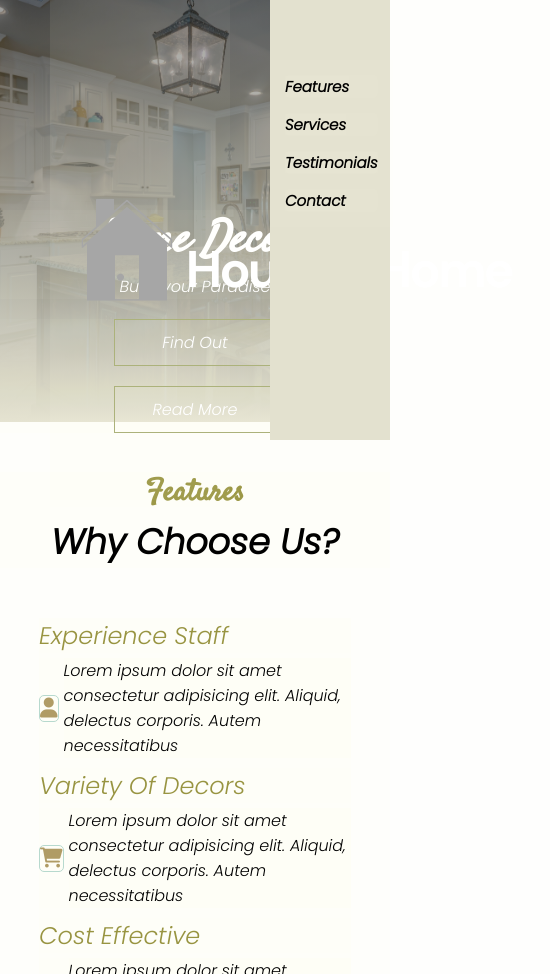
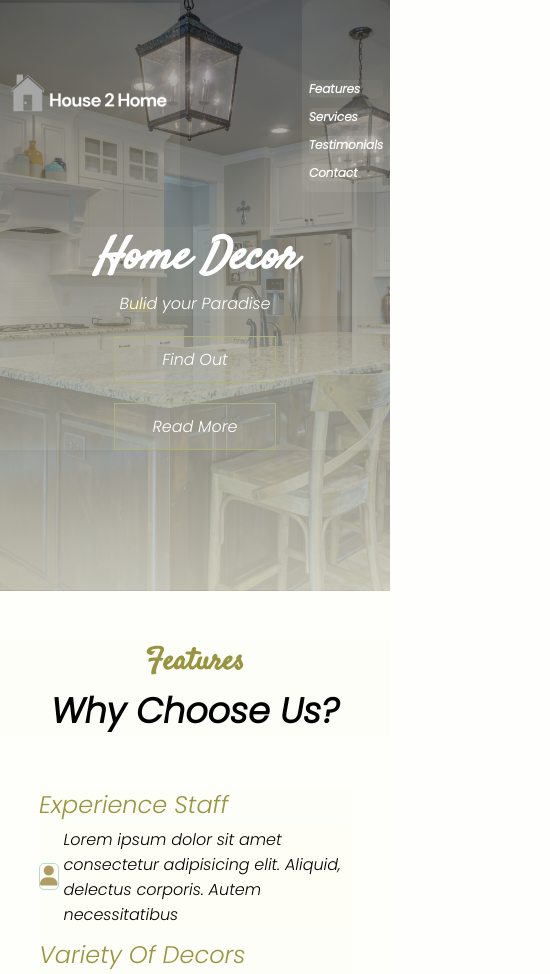
Before and after one commit to aryan-mishra1404/Web1, a plain HTML site: page index.html in a window 390 px wide. Shown: the top 974 px of the page, 550 px wide, since content can reach past the window. Drawn offline with Linux system fonts and the light colour scheme.

Commit message:
Update style.css

```diff
--- a/style.css
+++ b/style.css
@@ -7,65 +7,65 @@
 
 #banner{
     background-color:#fff;
-    background: linear-gradient(rgba(0,0,0,0.4),#e3e1cf), url('/IMAGES/banner1.jpg');
+    background: linear-gradient(rgba(0,0,0,0.4),#e3e1cfd2), url('IMAGES/banner1.jpg');
     background-size: cover;
     background-position: center;
     height: 100vh;
 
 }
 
+.banner-upper{
+    width: 100%;
+    margin: auto;
+    display: flex;
+    flex-wrap: wrap;
+    align-items: center;
+    justify-content: space-between;
+
+}
 .logo{
-    width: 180px;
-    position: absolute;
+    width: 100%;
     margin-left: 50px;
+    flex: 0 0 30%;
 }
 
-/* Side Navabar links */
+.logo img{
+    width: 200px;
+}
 
-.banner-links{
+.banner-links {
     width: 100%;
-    padding-top: 60px;
-    /* text-align: right; */
-    /* list-style-type: none; */
-    margin: auto;
-    position: absolute;
+    justify-content: right;
+    flex: 0 0 30%;
+    margin-right: 50px;
+    display: flex;
+}
+
+.banner-links ul{
+    display: flex;
+    align-items: center;
+    list-style-type: none;
 
 }
-.banner-links ul{
-    display: flex;
-    justify-content: right;
-    list-style-type: none;
-    /* opacity: -1; */
-}
 .banner-links li{
-    /* font-family:; */
-    font-weight: bold;
-    margin:15px ;
+
+    font-weight: 600;
+    margin:10px 10px ;
     font-size: 15px;
-
-    /* background-color: #e3e1cf; */
-    /* border: 1px solid #e3e1cf ; */
     border-radius: 5px;
-    /* padding: 10px; */
-    /* opacity: 1;s */
 }
 .banner-links li a{
     text-decoration: none;
     color: #fff;
+    border-bottom: transparent;
 }
 
 .banner-links li a:hover{
-    /* background-color: #c6c2a0;
-    color: #989441; */
     cursor: pointer;
-    color: #000;
-    transition: .5s;
+    /* color: #000; */
+    border-bottom:2px solid white;
+    transition: all .35s ease;
 }
-
-
-/* menuButton */
-
-
 
 
 
@@ -73,7 +73,7 @@
 
 .banner-text{
     text-align: center;
-    padding-top: 210px;
+    padding-top: 100px;
     color: #fff;
     font-style: italic;
 
@@ -108,16 +108,14 @@
     height: 100%;
     top:  0;
     left: 0;
-    /* color:linear-gradient(#000000,#fff); */
     background-color: #fff;
     position: absolute;
-    transition:0.5s;
+    transition:all 0.5s ease-out;
     z-index: -1;
 }
 
 .banner-button a:hover span{
     width: 100%;
-    /* background-color: #fff; */
 }
 
 .banner-button a:hover {
@@ -125,27 +123,55 @@
     font-weight: bold ;
 }
 
-@media screen and (max-width: 770px){
-    .banner-links{
-        width: 120px;
-        height: 45vh;
-        right: 0;
-        top: 0;
-        background: #e3e1cf;
-        z-index: 2;
+@media screen and (max-width: 800px){
+     #banner{
+        height: 70vh;
+        overflow: auto;
+
     }
-    #banner{
-        height: 50vh;
+
+    .banner-upper{
+        height: 15vh;
+        align-items: center;
     }
+
+    #sideNav{
+
+        margin-right: 0;
+        flex:0 0 20%;
+        z-index: 3;
+        border-radius: 12px;
+    }
+
+
+    .logo{
+        flex:0 0 20%;
+        margin-left: 0px;
+    }
+    .logo img{
+        width: 180px;
+    }
+
 
     .banner-links ul{
         display:inline-block;
+        justify-content: right;
+        padding-top: 70px;
+
     }
 
-    .banner-links ul li a{
-        color: #000;
+    .banner-links li{
+        font-weight: 700;
+        margin:10px 7px ;
+        font-size: 15px;
+        border-radius: 5px;
+
     }
 
+    .banner-links li{
+        font-size: 12px;
+
+    }
 
     .banner-text h1{
         font-size: 44px;
@@ -154,27 +180,6 @@
         display: block;
         margin: 20px auto;
     }
-
-
-/*
-
-    #menu{
-        width: 50px;
-        height: 50px;
-
-        text-align: center;
-        background:#e3e1cf;
-
-        right: 30px;
-        top: 20px;
-        border-radius: 3px;
-        z-index: 3;
-        cursor: pointer;
-    }
-    #menu img{
-        width: 20px;
-        margin-top: 15px;
-    } */
 }
 
 
@@ -204,30 +209,29 @@
 }
 
 .title-text h1 {
-    /* font-weight: bold; */
     font-size: 50px;
 }
 
 .feature-box {
-    /* border: 2px solid blue; */
+
     width: 80%;
     margin: auto;
     display: flex;
     flex-wrap:wrap;
     align-items: center;
     text-align: center;
-    /* border: 2px solid red; */
+
 }
 
 .feature-area {
     flex-basis: 50%;
-    /* border: 2px solid pink; */
+
 }
 
 .feature-img {
     flex-basis: 50%;
-    margin: auto;/*///////?*/
-    /* border: 2px solid pink; */
+    margin: auto;
+
 }
 
 .feature-img img {
@@ -272,6 +276,7 @@
         flex-basis: 100%;
     }
     .feature-img img {
+        width: 100%;
         width: 100%;
     }
 }
```
